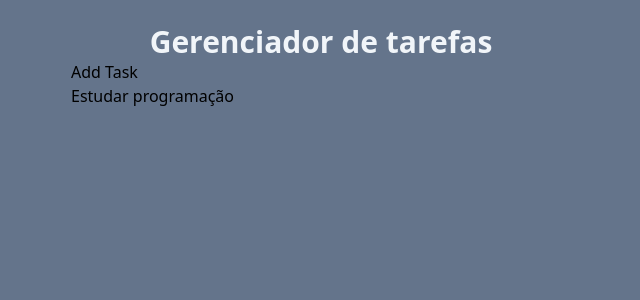
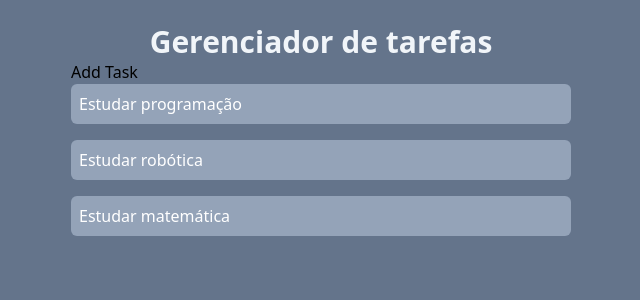
Before and after one commit to claudimf/react_full_stack_club, a React (Vite) app: page / in a window 1280 px wide. Shown: the top 300 px of the page, without its empty margins (319-959 px from the left). Built offline with nearby package versions, Linux system fonts and the light colour scheme.

Commit message:
Renders list of items

```diff
--- a/src/components/Tasks.jsx
+++ b/src/components/Tasks.jsx
@@ -1,7 +1,10 @@
 function Tasks(props) {
     console.log(props);
     return (
-        <h1>{props.tasks[0].title}</h1>
+        <ul className="space-y-4">{props.tasks.map((task) => (
+            <li key={task.id} className="bg-slate-400 text-white p-2 rounded-md">{task.title}</li>
+        ))}
+        </ul>
     );
 }
 
```
